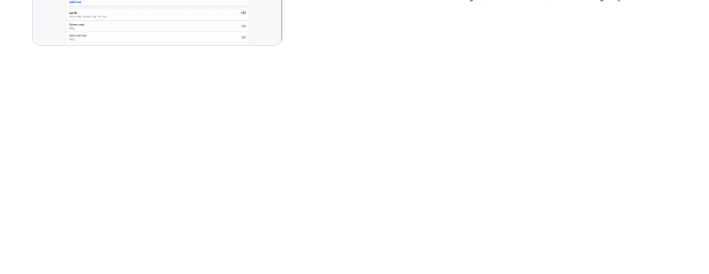
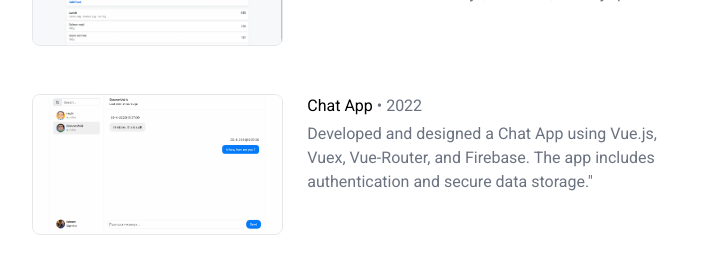
Before and after one commit to malikkotb/m-k.io, a Next.js app: page /projects in a window 1280 px wide. Shown: the part 758-1032 px from the top of the page, without its empty margins (282-991 px from the left). Before the commit the page ends 980 px from the top, so only its background shows below. Built offline with nearby package versions, Linux system fonts and the light colour scheme.

Commit message:
project links

```diff
--- a/app/page.js
+++ b/app/page.js
@@ -10,26 +10,31 @@ export default function Home() {
       title1: "Sticky",
       title2: "Notes",
       src: "./sticky_notes.png",
+      link: "/projects/sticky"
     },
     {
       title1: "Pastry",
       title2: "Shop",
       src: "./pastry_shop.png",
+      link: "/projects/pastryshop"
     },
     {
-      title1: "Foodpal",
-      title2: "Huit",
+      title1: "Food",
+      title2: "Pal",
       src: "./foodpal.png",
+      link: "/projects/foodpal"
     },
     {
-      title1: "Vue.js",
+      title1: "Vue",
       title2: "Chat App",
       src: "./vue_chat.png",
+      link: "/projects/chatapp"
     },
     {
       title1: "PyTorch",
       title2: "CNN",
       src: "./image_cnn.png",
+      link: "https://github.com/malikkotb/Seminar_SS23"
     },
   ];
 
@@ -83,7 +88,7 @@ export default function Home() {
         <motion.p variants={animationVariant} initial="hidden" animate="visible" transition={{ delay: 0.3, duration: 0.35 }} className="pb-4">Projects</motion.p>
         <motion.div variants={animationVariant} initial="hidden" animate="visible" transition={{ delay: 0.35, duration: 0.35 }}>
         {projects.map((project, index) => {
-          return <Project key={index} project={project} />;
+          return <Project key={index} project={project} link={project.link} />;
         })}
         </motion.div>
       </div>
--- /dev/null
+++ b/app/projects/chatapp/page.js
@@ -0,0 +1,10 @@
+import React from "react";
+
+export default function page() {
+  return (
+    <div>
+      Vue Chat App Project Page
+      <button>Back to all porjects button</button>
+    </div>
+  );
+}
--- a/app/projects/page.js
+++ b/app/projects/page.js
@@ -99,7 +99,7 @@ export default function page() {
             href={"/projects/foodpal"}
           >
             <div className="relative w-full h-full overflow-hidden">
-              <img src="./foodpal.png" alt="pastry shop" />
+              <img src="./foodpal.png" alt="foodpal" />
             </div>
           </Link>
 
@@ -120,6 +120,33 @@ export default function page() {
             </p>
           </div>
         </li>
+        <li className="py-6 flex flex-col md:flex-row gap-4 md:gap-6 first:pt-0 last:pb-0">
+          <Link
+            className="w-full md:w-2/5 aspect-video rounded-lg border hover:scale-105 transition-transform duration-300 overflow-clip select-none"
+            href={"/projects/chatapp"}
+          >
+            <div className="relative w-full h-full overflow-hidden">
+              <img src="./vue_chat.png" alt="vue chat" />
+            </div>
+          </Link>
+
+          <div className="w-full md:w-3/5 space-y-1">
+            <div>
+              <Link
+                class="text-primary font-medium hover:underline"
+                href="/projects/chatapp"
+              >
+                Chat App
+              </Link>
+              <span class="text-gray-500"> • 2022</span>
+            </div>
+            <p className="line-clamp-3 text-gray-500">
+              Developed and designed a Chat App using Vue.js, Vuex, Vue-Router,
+              and Firebase. The app includes authentication and secure data
+              storage."
+            </p>
+          </div>
+        </li>
       </motion.ul>
     </div>
   );
--- a/components/project.js
+++ b/components/project.js
@@ -1,6 +1,7 @@
 "use client";
 import styles from "./Style.module.css";
 import { motion } from "framer-motion";
+import Link from "next/link";
 import { useState } from "react";
 
 const anim = {
@@ -15,9 +16,10 @@ const anim = {
 export default function Project({ project }) {
   const [isActive, setIsActive] = useState(false);
 
-  const { title1, title2, src } = project;
+  const { title1, title2, src, link } = project;
   return (
-    <div
+    <Link
+      href={link}
       onMouseEnter={() => {
         setIsActive(true);
       }}
@@ -26,6 +28,15 @@ export default function Project({ project }) {
       }}
       className={`${styles.project} last-of-type:border-b-2 dark:last-of-type:border-b-white last-of-type:border-b-black border-t-2 border-t-black dark:border-t-white`}
     >
+      {/* <div
+        onMouseEnter={() => {
+          setIsActive(true);
+        }}
+        onMouseLeave={() => {
+          setIsActive(false);
+        }}
+        className={`${styles.project} last-of-type:border-b-2 dark:last-of-type:border-b-white last-of-type:border-b-black border-t-2 border-t-black dark:border-t-white`}
+      > */}
       <p>{title1}</p>
       <motion.div
         variants={anim}
@@ -35,6 +46,7 @@ export default function Project({ project }) {
         <img alt="" src={`${src}`}></img>
       </motion.div>
       <p>{title2}</p>
-    </div>
+      {/* </div> */}
+    </Link>
   );
 }
```
